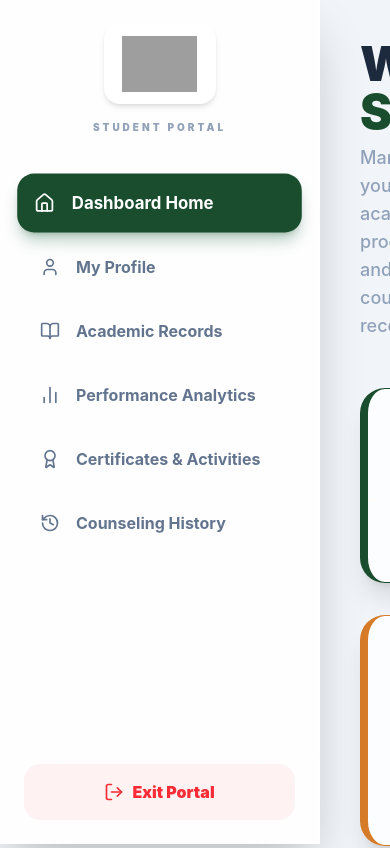
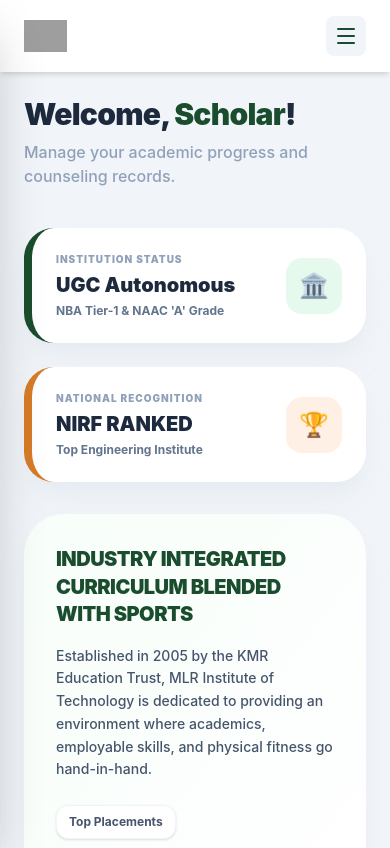
Before and after one commit to Pavan2coder/mlrit-counseling-portal, a React (Vite) app in the folder frontend/: page /dashboard in a window 390 px wide. Shown: the top 848 px of the page. Built offline with nearby package versions, Linux system fonts and the light colour scheme; grey boxes are pictures that could not be loaded.

Commit message:
Fixed mobile responsiveness for Dashboard

```diff
--- a/frontend/src/pages/Dashboard.jsx
+++ b/frontend/src/pages/Dashboard.jsx
@@ -1,9 +1,9 @@
 import { useState, useEffect } from 'react';
 import { useNavigate } from 'react-router-dom';
 import toast from 'react-hot-toast';
-import { User, BookOpen, BarChart2, History, LogOut, Award, Home } from 'lucide-react';
+import { User, BookOpen, BarChart2, History, LogOut, Award, Home, Menu, X } from 'lucide-react';
 
-// Component Imports (Make sure these files exist in your components folder!)
+// Component Imports
 import CandidateProfile from '../components/CandidateProfile';
 import PerformanceEntry from '../components/PerformanceEntry';
 import CounselingLogs from '../components/CounselingLogs';
@@ -13,10 +13,10 @@
 export default function Dashboard() {
   const [activeTab, setActiveTab] = useState('home');
   const [studentName, setStudentName] = useState("");
+  const [isMobileMenuOpen, setIsMobileMenuOpen] = useState(false); // 🌟 New state for mobile menu
   const navigate = useNavigate();
 
   useEffect(() => {
-    // Retrieving the student's name from memory for the personalized header
     const name = localStorage.getItem('studentName');
     if (name) setStudentName(name);
   }, []);
@@ -27,11 +27,36 @@
     navigate('/');
   };
 
+  // Helper to close menu on mobile when a link is clicked
+  const handleTabClick = (tabId) => {
+    setActiveTab(tabId);
+    setIsMobileMenuOpen(false);
+  };
+
   return (
     <div className="min-h-screen flex bg-slate-100">
 
-      {/* 🌟 SIDEBAR - Professional Green Theme */}
-      <aside className="w-80 bg-white/90 backdrop-blur-2xl border-r border-white shadow-2xl flex flex-col fixed h-full z-20 p-6 print:hidden">
+      {/* 🌟 MOBILE HEADER (Only shows on small screens) */}
+      <div className="md:hidden fixed top-0 w-full bg-white shadow-md z-40 px-6 py-4 flex justify-between items-center">
+        <img src="/mlrit-logo.png" alt="MLRIT Logo" className="h-8 object-contain" />
+        <button
+          onClick={() => setIsMobileMenuOpen(!isMobileMenuOpen)}
+          className="p-2 bg-slate-100 rounded-lg text-[#1a4d2e]"
+        >
+          {isMobileMenuOpen ? <X size={24} /> : <Menu size={24} />}
+        </button>
+      </div>
+
+      {/* 🌟 BACKGROUND OVERLAY (Dims background on mobile when menu is open) */}
+      {isMobileMenuOpen && (
+        <div
+          className="fixed inset-0 bg-black/20 z-30 md:hidden backdrop-blur-sm"
+          onClick={() => setIsMobileMenuOpen(false)}
+        />
+      )}
+
+      {/* 🌟 SIDEBAR - Professional Green Theme (Responsive) */}
+      <aside className={`w-80 bg-white/90 backdrop-blur-2xl border-r border-white shadow-2xl flex flex-col fixed h-full z-40 p-6 transition-transform duration-300 ease-in-out ${isMobileMenuOpen ? 'translate-x-0' : '-translate-x-full'} md:translate-x-0 print:hidden`}>
         <div className="mb-10 flex flex-col items-center">
           <div className="bg-white p-3 rounded-2xl shadow-md mb-4 flex items-center justify-center w-28 h-20">
             <img src="/mlrit-logo.png" alt="MLRIT Logo" className="max-h-full object-contain" />
@@ -41,7 +66,7 @@
           </span>
         </div>
 
-        <nav className="flex-1 space-y-2">
+        <nav className="flex-1 space-y-2 overflow-y-auto pr-2 pb-4">
           {[
             { id: 'home', label: 'Dashboard Home', icon: <Home size={20} /> },
             { id: 'profile', label: 'My Profile', icon: <User size={20} /> },
@@ -52,8 +77,8 @@
           ].map((item) => (
             <button
               key={item.id}
-              onClick={() => setActiveTab(item.id)}
-              className={`flex items-center gap-4 p-4 w-full rounded-2xl transition-all font-bold ${activeTab === item.id ? 'bg-[#1a4d2e] text-white shadow-lg shadow-green-900/30 scale-105' : 'text-slate-500 hover:bg-white hover:shadow-md'}`}
+              onClick={() => handleTabClick(item.id)}
+              className={`flex items-center gap-4 p-4 w-full rounded-2xl transition-all font-bold ${activeTab === item.id ? 'bg-[#1a4d2e] text-white shadow-lg shadow-green-900/30 md:scale-105' : 'text-slate-500 hover:bg-slate-50 hover:text-slate-800'}`}
             >
               {item.icon} {item.label}
             </button>
@@ -62,77 +87,77 @@
 
         <button
           onClick={handleLogout}
-          className="mt-8 flex items-center justify-center gap-2 p-4 text-red-500 font-black bg-red-50 rounded-2xl hover:bg-red-100 transition-all cursor-pointer"
+          className="mt-4 flex items-center justify-center gap-2 p-4 text-red-500 font-black bg-red-50 rounded-2xl hover:bg-red-100 transition-all cursor-pointer"
         >
           <LogOut size={20} /> Exit Portal
         </button>
       </aside>
 
-      {/* 🌟 MAIN CONTENT AREA */}
-      <main className="ml-80 flex-1 p-10 overflow-y-auto print:ml-0 print:p-0">
+      {/* 🌟 MAIN CONTENT AREA (Responsive margins and padding) */}
+      <main className="flex-1 w-full p-6 pt-24 md:p-10 md:ml-80 overflow-y-auto overflow-x-hidden print:ml-0 print:p-0">
 
         {/* HOMEPAGE TAB */}
         {activeTab === 'home' && (
-          <div className="animate-fade-in">
-            <div className="mb-12">
-              <h2 className="text-5xl font-black text-slate-800 tracking-tight">
+          <div className="animate-fade-in max-w-6xl mx-auto">
+            <div className="mb-10 md:mb-12">
+              <h2 className="text-3xl md:text-5xl font-black text-slate-800 tracking-tight break-words">
                 Welcome, <span className="text-[#1a4d2e]">{studentName || "Scholar"}</span>!
               </h2>
-              <p className="text-slate-400 font-medium text-lg mt-2">Manage your academic progress and counseling records.</p>
+              <p className="text-slate-400 font-medium text-base md:text-lg mt-2">Manage your academic progress and counseling records.</p>
             </div>
 
             {/* MLRIT HIGHLIGHTS CARDS */}
-            <div className="grid grid-cols-1 md:grid-cols-2 gap-8">
+            <div className="grid grid-cols-1 md:grid-cols-2 gap-6 md:gap-8">
 
               {/* Institution Status Card */}
-              <div className="glass-card p-8 border-l-8 border-[#1a4d2e] flex items-center justify-between hover:-translate-y-2 transition-all">
+              <div className="bg-white rounded-[30px] p-6 md:p-8 border-l-8 border-[#1a4d2e] shadow-xl shadow-slate-200/50 flex items-center justify-between hover:-translate-y-1 transition-transform">
                 <div>
-                  <p className="label-text">Institution Status</p>
-                  <h3 className="text-2xl font-black text-slate-800 mt-1">UGC Autonomous</h3>
-                  <p className="text-slate-500 font-medium text-sm mt-1">NBA Tier-1 & NAAC 'A' Grade</p>
+                  <p className="text-[10px] font-black text-slate-400 uppercase tracking-widest">Institution Status</p>
+                  <h3 className="text-xl md:text-2xl font-black text-slate-800 mt-1">UGC Autonomous</h3>
+                  <p className="text-slate-500 font-bold text-xs md:text-sm mt-1">NBA Tier-1 & NAAC 'A' Grade</p>
                 </div>
-                <div className="h-16 w-16 bg-green-500/10 rounded-3xl flex items-center justify-center text-[#1a4d2e] text-3xl">🏛️</div>
+                <div className="h-14 w-14 md:h-16 md:w-16 bg-green-500/10 rounded-2xl flex items-center justify-center text-[#1a4d2e] text-2xl md:text-3xl shrink-0">🏛️</div>
               </div>
 
               {/* National Rankings Card */}
-              <div className="glass-card p-8 border-l-8 border-[#d67b27] flex items-center justify-between hover:-translate-y-2 transition-all">
+              <div className="bg-white rounded-[30px] p-6 md:p-8 border-l-8 border-[#d67b27] shadow-xl shadow-slate-200/50 flex items-center justify-between hover:-translate-y-1 transition-transform">
                 <div>
-                  <p className="label-text">National Recognition</p>
-                  <h3 className="text-2xl font-black text-slate-800 mt-1 uppercase">NIRF Ranked</h3>
-                  <p className="text-slate-500 font-medium text-sm mt-1">Top Engineering Institute</p>
+                  <p className="text-[10px] font-black text-slate-400 uppercase tracking-widest">National Recognition</p>
+                  <h3 className="text-xl md:text-2xl font-black text-slate-800 mt-1 uppercase">NIRF Ranked</h3>
+                  <p className="text-slate-500 font-bold text-xs md:text-sm mt-1">Top Engineering Institute</p>
                 </div>
-                <div className="h-16 w-16 bg-orange-500/10 rounded-3xl flex items-center justify-center text-[#d67b27] text-3xl">🏆</div>
+                <div className="h-14 w-14 md:h-16 md:w-16 bg-orange-500/10 rounded-2xl flex items-center justify-center text-[#d67b27] text-2xl md:text-3xl shrink-0">🏆</div>
               </div>
             </div>
 
             {/* MLRIT VISION & PROGRESS BOARD */}
-            <div className="mt-12 glass-card p-10 bg-gradient-to-br from-green-50 to-white border-2 border-white relative overflow-hidden">
+            <div className="mt-8 md:mt-12 bg-white rounded-[40px] p-8 md:p-10 bg-gradient-to-br from-green-50/50 to-white shadow-xl shadow-slate-200/50 relative overflow-hidden">
                <div className="relative z-10">
-                 <h3 className="text-2xl font-black text-[#1a4d2e] mb-2 uppercase tracking-tight">
+                 <h3 className="text-xl md:text-2xl font-black text-[#1a4d2e] mb-2 uppercase tracking-tight leading-snug">
                    Industry Integrated Curriculum Blended With Sports
                  </h3>
-                 <p className="text-slate-600 leading-relaxed max-w-3xl mt-4">
+                 <p className="text-slate-600 font-medium text-sm md:text-base leading-relaxed max-w-3xl mt-4">
                    Established in 2005 by the KMR Education Trust, MLR Institute of Technology is dedicated to providing an environment where academics, employable skills, and physical fitness go hand-in-hand.
                  </p>
-                 <div className="mt-6 flex flex-wrap gap-4">
-                    <span className="bg-white px-4 py-2 rounded-xl text-sm font-bold text-slate-600 shadow-sm border border-slate-100">Top Placements</span>
-                    <span className="bg-white px-4 py-2 rounded-xl text-sm font-bold text-slate-600 shadow-sm border border-slate-100">Center of Excellence</span>
-                    <span className="bg-white px-4 py-2 rounded-xl text-sm font-bold text-slate-600 shadow-sm border border-slate-100">Innovation Labs</span>
+                 <div className="mt-6 flex flex-wrap gap-3 md:gap-4">
+                    <span className="bg-white px-3 py-2 md:px-4 md:py-2 rounded-xl text-xs md:text-sm font-bold text-slate-600 shadow-sm border border-slate-100">Top Placements</span>
+                    <span className="bg-white px-3 py-2 md:px-4 md:py-2 rounded-xl text-xs md:text-sm font-bold text-slate-600 shadow-sm border border-slate-100">Center of Excellence</span>
+                    <span className="bg-white px-3 py-2 md:px-4 md:py-2 rounded-xl text-xs md:text-sm font-bold text-slate-600 shadow-sm border border-slate-100">Innovation Labs</span>
                  </div>
                </div>
-
-               {/* Background Watermark */}
-               <div className="absolute -bottom-10 -right-10 text-9xl text-[#1a4d2e]/5 font-black rotate-12 select-none">MLRIT</div>
+               <div className="absolute -bottom-10 -right-10 text-8xl md:text-9xl text-[#1a4d2e]/5 font-black rotate-12 select-none pointer-events-none">MLRIT</div>
             </div>
           </div>
         )}
 
-        {/* DYNAMIC TAB CONTENT (Renders based on sidebar selection) */}
-        {activeTab === 'profile' && <CandidateProfile />}
-        {activeTab === 'performance' && <PerformanceEntry />}
-        {activeTab === 'analytics' && <Analytics />}
-        {activeTab === 'activities' && <ActivitiesCerts />}
-        {activeTab === 'counseling' && <CounselingLogs />}
+        {/* DYNAMIC TAB CONTENT */}
+        <div className="max-w-6xl mx-auto w-full">
+          {activeTab === 'profile' && <CandidateProfile />}
+          {activeTab === 'performance' && <PerformanceEntry />}
+          {activeTab === 'analytics' && <Analytics />}
+          {activeTab === 'activities' && <ActivitiesCerts />}
+          {activeTab === 'counseling' && <CounselingLogs />}
+        </div>
       </main>
 
     </div>
```
